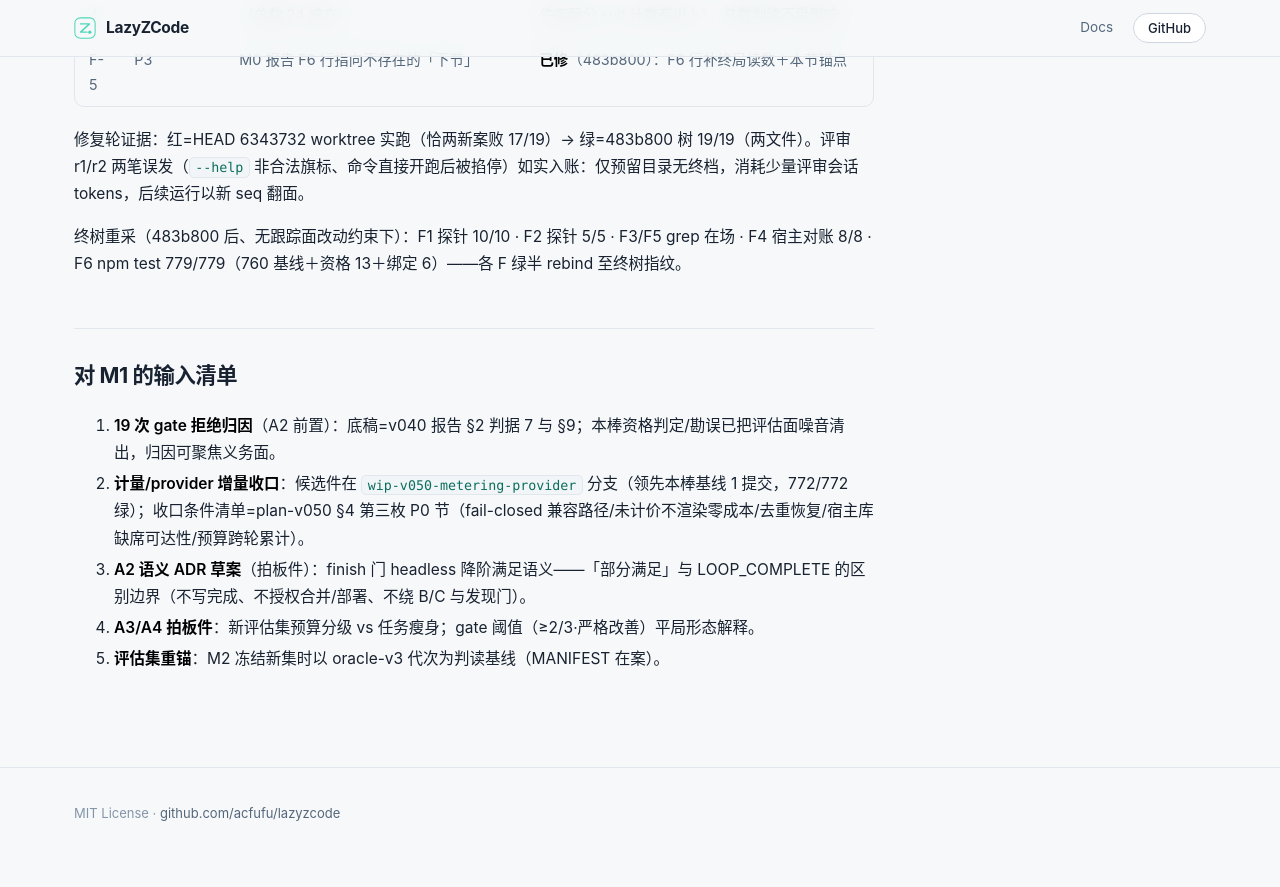
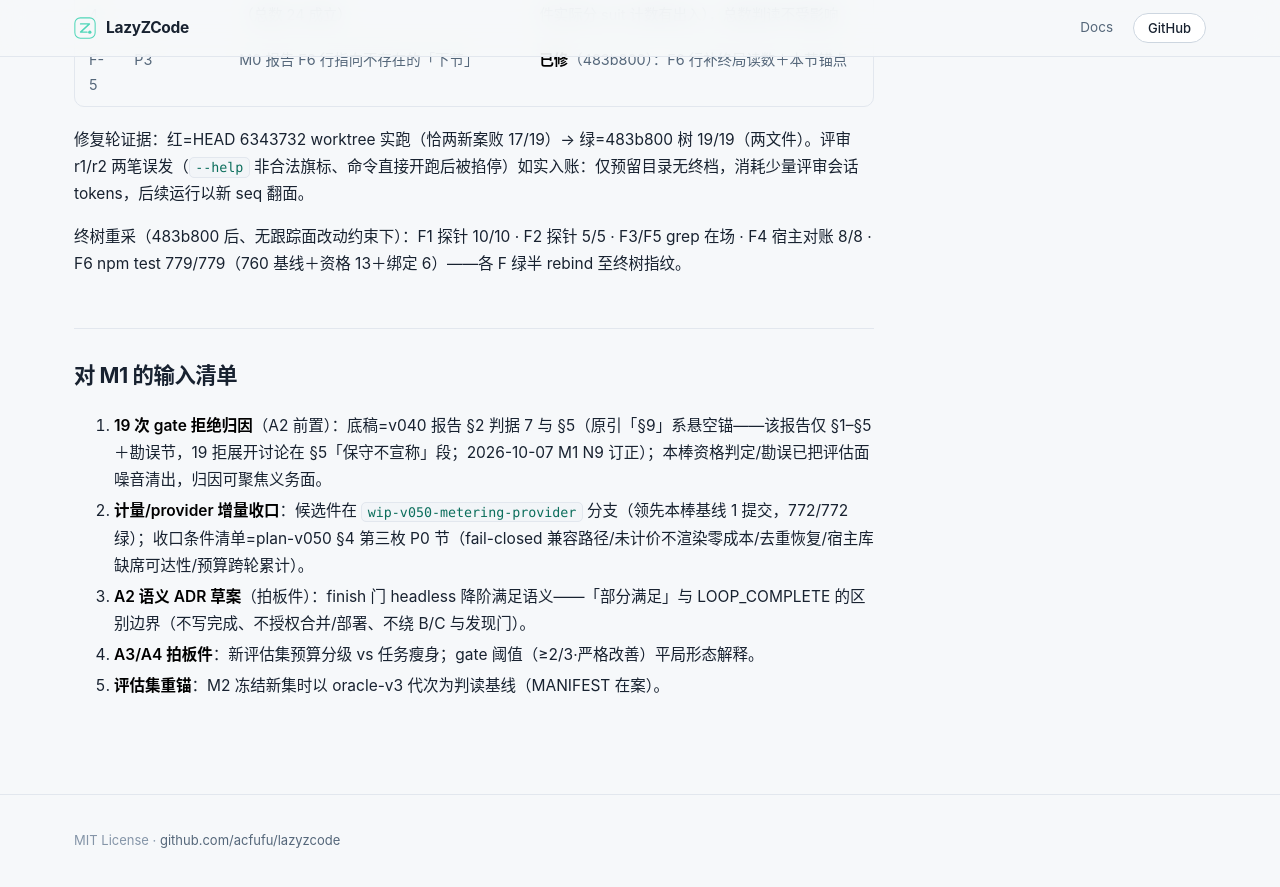
Before and after one commit to Acfufu/lazyzcode, a Jekyll site: the page built from docs/spikes/v050-m0-report.md, in a window 1280 px wide and 900 px high, scrolled down 3284 px. Shown: the top 887 px of the window. Built offline with Jekyll 4.4.1, drawn with Linux system fonts in a browser that asks for light colours; our own code applies the rules of GitHub Pages for plain Markdown files.

Commit message:
docs(v050): M0 报告悬空锚订正——19 拒底稿 §9→§5（v040 报告无 §9，展开讨论在 §5 保守不宣称段）
Goal: v050-m1-completion#N9

```diff
--- a/docs/spikes/v050-m0-report.md
+++ b/docs/spikes/v050-m0-report.md
@@ -69,7 +69,7 @@ r3 五条发现与处置：
 
 ## 对 M1 的输入清单
 
-1. **19 次 gate 拒绝归因**（A2 前置）：底稿=v040 报告 §2 判据 7 与 §9；本棒资格判定/勘误已把评估面噪音清出，归因可聚焦义务面。
+1. **19 次 gate 拒绝归因**（A2 前置）：底稿=v040 报告 §2 判据 7 与 §5（原引「§9」系悬空锚——该报告仅 §1–§5＋勘误节，19 拒展开讨论在 §5「保守不宣称」段；2026-10-07 M1 N9 订正）；本棒资格判定/勘误已把评估面噪音清出，归因可聚焦义务面。
 2. **计量/provider 增量收口**：候选件在 `wip-v050-metering-provider` 分支（领先本棒基线 1 提交，772/772 绿）；收口条件清单=plan-v050 §4 第三枚 P0 节（fail-closed 兼容路径/未计价不渲染零成本/去重恢复/宿主库缺席可达性/预算跨轮累计）。
 3. **A2 语义 ADR 草案**（拍板件）：finish 门 headless 降阶满足语义——「部分满足」与 LOOP_COMPLETE 的区别边界（不写完成、不授权合并/部署、不绕 B/C 与发现门）。
 4. **A3/A4 拍板件**：新评估集预算分级 vs 任务瘦身；gate 阈值（≥2/3·严格改善）平局形态解释。
```
